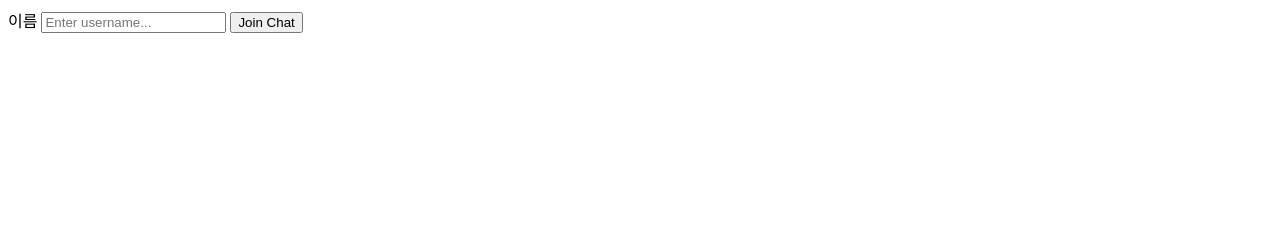
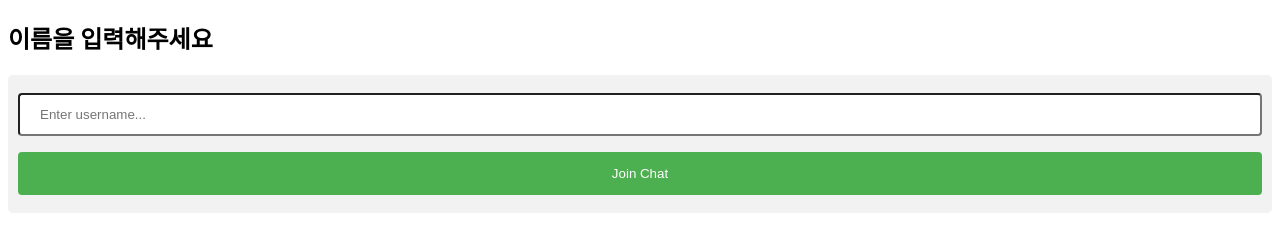
Before and after one commit to Sonchaegeon/Socket.io, a website: page public/index.html in a window 1280 px wide. Drawn offline with Linux system fonts and the light colour scheme.

Commit message:
Index css

```diff
--- /dev/null
+++ b/public/css/index.css
@@ -0,0 +1,24 @@
+div{
+    border-radius: 5px;
+    background-color: #f2f2f2;
+    padding: 10px;
+}
+
+input[type=text]{
+    width: 100%;
+    padding: 12px 20px;
+    margin: 8px 0;
+    box-sizing: border-box;
+    border-radius: 4px;
+}
+
+button{
+    width: 100%;
+    background-color: #4CAF50;
+    color: white;
+    padding: 14px 20px;
+    margin: 8px 0;
+    border: none;
+    cursor: pointer;
+    border-radius: 4px;
+}
--- a/public/index.html
+++ b/public/index.html
@@ -3,13 +3,17 @@
 <head>
     <meta charset="UTF-8">
     <meta name="viewport" content="width=device-width, initial-scale=1.0">
+    <link rel="stylesheet" href="./css/index.css">
     <title>ChatDSM</title>
 </head>
 <body>
-    <form action="./chat.html">
-        <label for="username">이름</label>
-        <input type="text" name="username" placeholder="Enter username..." required>
-        <button type="submit">Join Chat</button>
-    </form>
+    <h2>이름을 입력해주세요</h2>
+
+    <div>
+        <form action="./chat.html">
+            <input type="text" name="username" placeholder="Enter username..." required>
+            <button type="submit">Join Chat</button>
+        </form>
+    </div>
 </body>
 </html>
```
